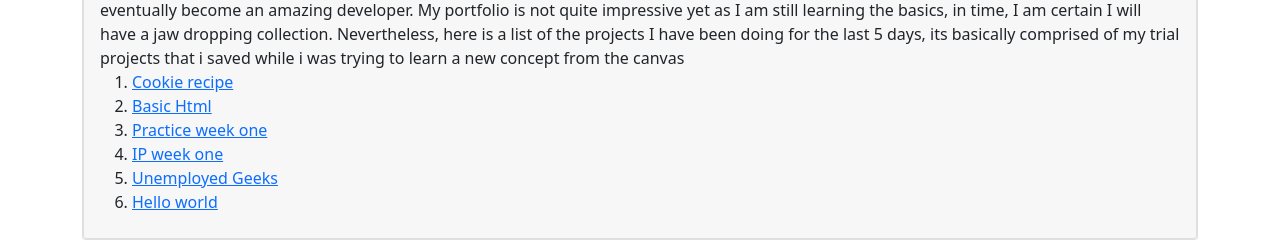
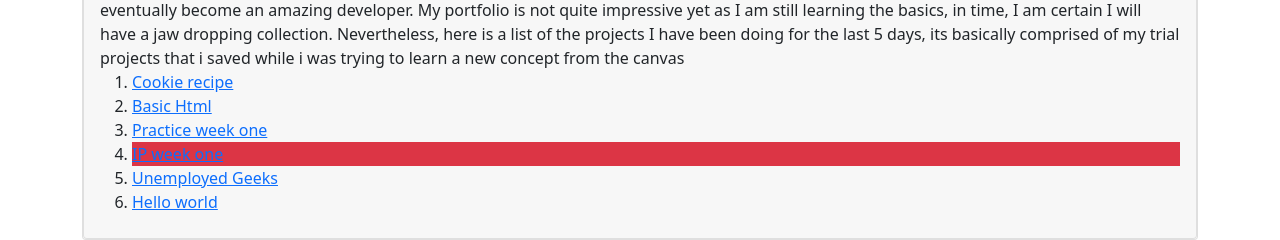
Before and after one commit to johngolem/Practice-week-1, a plain HTML site: page index.html in a window 1280 px wide. Shown: the part 612-852 px from the top of the page. Drawn offline with Linux system fonts and the light colour scheme.

Commit message:
add bd danger to ip project

```diff
--- a/index.html
+++ b/index.html
@@ -37,7 +37,7 @@
           <li><a href="https://github.com/johngolem/cookie-recipe">Cookie recipe</a></li>
           <li><a href="https://github.com/johngolem/hello-world">Basic Html</a></li>
           <li><a href="https://github.com/johngolem/Practice-week-1">Practice week one</a></li>
-          <li><a href="https://johngolem.github.io/IP-WEEK-1">IP week one</a></li>
+          <li class="bg-danger"> <a href="https://johngolem.github.io/IP-WEEK-1">IP week one</a></li>
           <li><a href="https://github.com/johngolem/Unemployed-geeks">Unemployed Geeks</a></li>
           <li><a href="https://github.com/johngolem/hello-world">Hello world</a></li>
         </ol>
```
